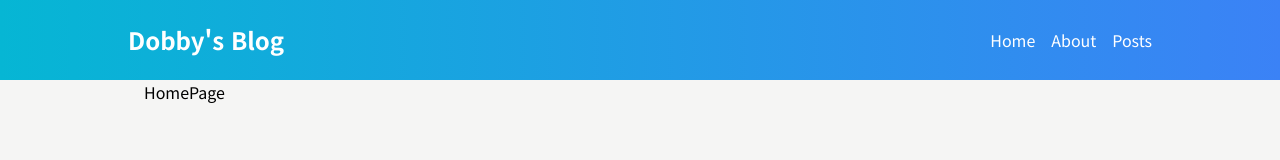
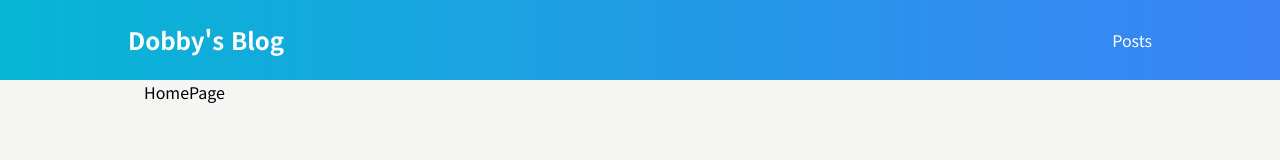
Before and after one commit to JiminKim-dev/blog, a Next.js app: page / in a window 1280 px wide. Shown: the top 160 px of the page. Built offline with nearby package versions, Linux system fonts and the light colour scheme.

Commit message:
🔥 헤더 네비게이션의 about 제거 - home에 about과 관련된 내용을 넣는 방향으로 수정 예정

```diff
--- a/src/app/about/page.tsx
+++ /dev/null
@@ -1,5 +0,0 @@
-const AboutPage = () => {
-  return <div>AboutPage</div>;
-};
-
-export default AboutPage;
--- a/src/components/Header/index.tsx
+++ b/src/components/Header/index.tsx
@@ -8,12 +8,6 @@ const Header = () => {
           Dobby's Blog
         </Link>
         <nav className="flex gap-4 text-white">
-          <Link href="/" className="hover:text-stone-800">
-            Home
-          </Link>
-          <Link href="/about" className="hover:text-stone-800">
-            About
-          </Link>
           <Link href="/posts" className="hover:text-stone-800">
             Posts
           </Link>
```
